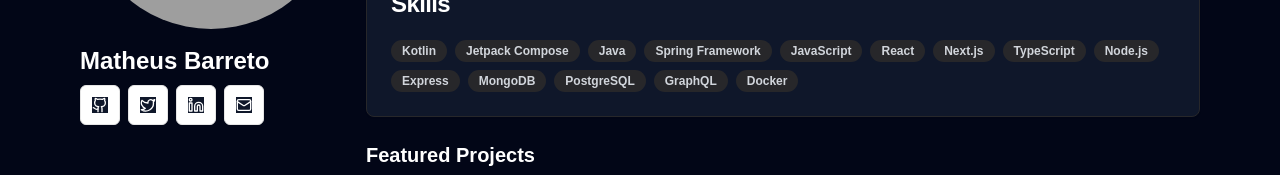
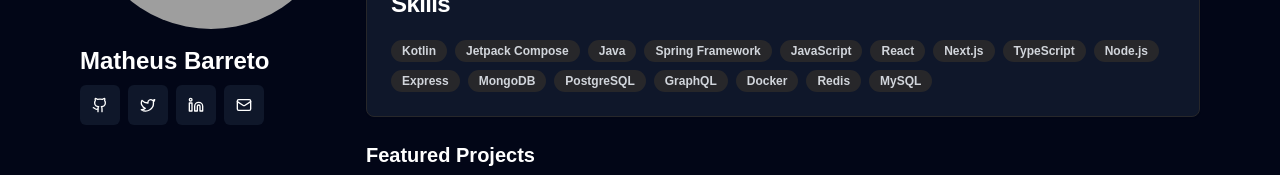
Before and after one commit to mtbarr/mtbarr-tech, a Next.js app: page / in a window 1280 px wide. Shown: the part 259-434 px from the top of the page. Built offline with nearby package versions, Linux system fonts and the light colour scheme; grey boxes are pictures that could not be loaded.

Commit message:
fix: fix social button color

```diff
--- a/src/app/pages/PortoflioPage.tsx
+++ b/src/app/pages/PortoflioPage.tsx
@@ -9,6 +9,7 @@ const CARD_BACKGROUND_COLOR = "bg-slate-900";
 const BORDER_COLOR = "border-zinc-800";
 const TEXT_COLOR_PRIMARY = "text-white";
 const TEXT_COLOR_SECONDARY = "text-gray-300";
+const BUTTON_COLOR = "bg-slate-900 text-white-500"; // Exemplo de classe Tailwind
 
 interface Project {
     readonly name: string;
@@ -28,7 +29,7 @@ const SKILLS = [
     "Kotlin", "Jetpack Compose", "Java", "Spring Framework",
     "JavaScript", "React", "Next.js", "TypeScript",
     "Node.js", "Express", "MongoDB", "PostgreSQL",
-    "GraphQL", "Docker"
+    "GraphQL", "Docker", "Redis", "MySQL"
 ];
 
 const SOCIAL_MEDIA_LINKS = [
@@ -38,13 +39,20 @@ const SOCIAL_MEDIA_LINKS = [
     {href: "mailto:matheusbarretoribeiro2@gmail.com", icon: Mail}
 ];
 
+
 function SocialLinks() {
     return (
-        <div className="flex space-x-2 ">
+        <div className="flex space-x-2">
             {SOCIAL_MEDIA_LINKS.map(({href, icon: Icon}, index) => (
-                <Button key={index} variant="outline" size="icon" asChild>
+                <Button
+                    key={index}
+                    variant="default"
+                    size="icon"
+                    asChild
+                    className={BUTTON_COLOR} // Define a cor do botão usando Tailwind
+                >
                     <a href={href} target="_blank" rel="noopener noreferrer">
-                        <Icon className="bg-slate-900 h-4 w-4"/>
+                        <Icon className="h-4 w-4"/>
                     </a>
                 </Button>
             ))}
```
